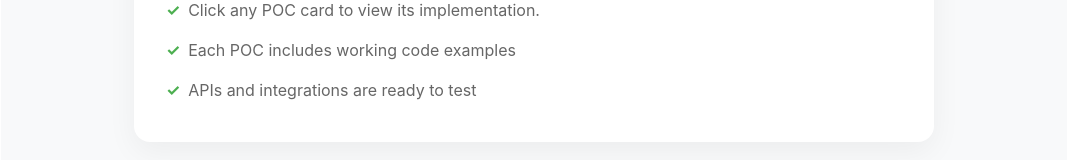
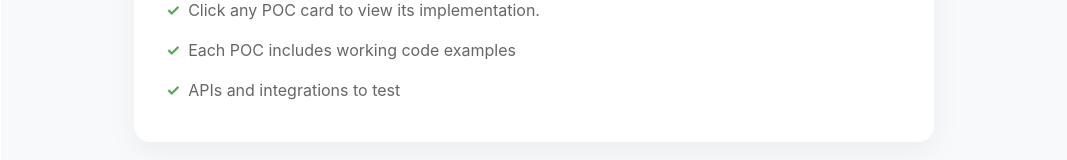
Before and after one commit to SMTIAP/Scalable-Multi-Tenant-Insight-Acquisition-Platform, a React (Vite) app in the folder vite-project/: page /poc-hub in a window 1280 px wide. Shown: the part 1105-1265 px from the top of the page, without its empty margins (106-1173 px from the left). Built offline with nearby package versions, Linux system fonts and the light colour scheme.

Commit message:
Update POCHub.tsx

```diff
--- a/vite-project/src/pages/POCHub.tsx
+++ b/vite-project/src/pages/POCHub.tsx
@@ -49,7 +49,7 @@ const POCHub = () => {
         <ul>
           <li>Click any POC card to view its implementation.</li>
           <li>Each POC includes working code examples</li>
-          <li>APIs and integrations are ready to test</li>
+          <li>APIs and integrations to test</li>
         </ul>
       </div>
     </div>
```
